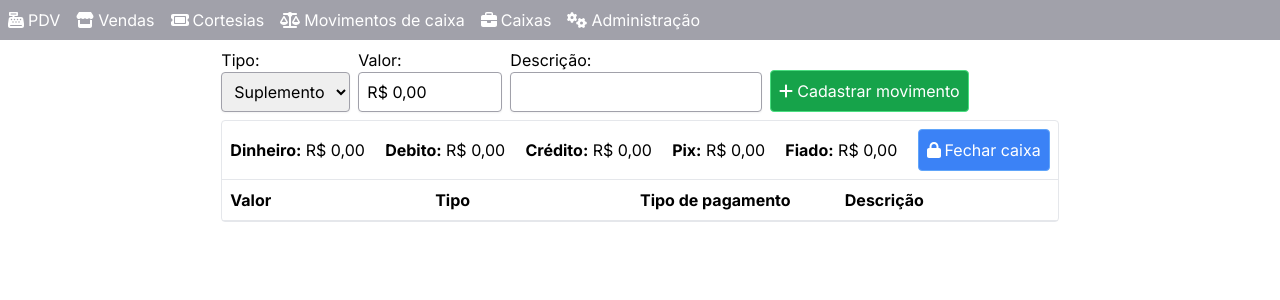
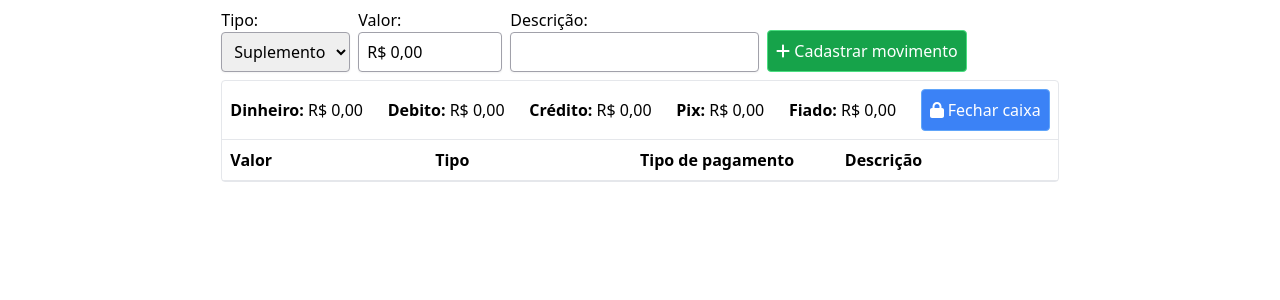
Before and after one commit to mpedro1996-dev/church-pdv-react, a Next.js app: page /cash-flows in a window 1280 px wide. Shown: the top 300 px of the page. Built offline with nearby package versions, Linux system fonts and the light colour scheme; what tw-elements would draw is missing.

Commit message:
Refatorção do navbar

```diff
--- a/app/admin/page.tsx
+++ b/app/admin/page.tsx
@@ -5,7 +5,6 @@ import Navbar from "../components/navbar";
 export default function Page() {
     return (
         <div>
-            <Navbar />
             <div className="flex flex-col items-center justify-center min-h-screen py-2">
                 <h1 className="text-4xl font-bold mb-4">Administração</h1>
                 <p className="text-lg text-gray-600">Bem-vindo à página de administração.</p>
--- a/app/cash-flows/page.tsx
+++ b/app/cash-flows/page.tsx
@@ -207,7 +207,6 @@ export default function CashFlows() {
             {modalOpen && <CloseCash closeModal={closeModal} />}
 
             <div className="flex flex-col h-screen">
-                <Navbar />
                 <div className="flex flex-row w-full items-start justify-center">
                     <div className="w-8/12 p-2">
                         <form className="flex flex-row gap-2 mb-2" onSubmit={handleSubmit(createCashFlow)}>
--- a/app/cashes/page.tsx
+++ b/app/cashes/page.tsx
@@ -60,7 +60,6 @@ export default function CashFlows() {
 
 
       <div className="flex flex-col h-screen">
-        <Navbar />
         <div className="flex flex-row w-full items-start justify-center">
           <div className="w-8/12 p-2">
 
--- /dev/null
+++ b/app/components/client-root.tsx
@@ -0,0 +1,31 @@
+"use client";
+
+import React from "react";
+import Navbar from "./navbar";
+import AxiosInterceptor from "./axios-interceptor";
+import GlobalLoading from "./global-loading";
+import { useTokenStore } from "../lib/zustand";
+
+interface Props {
+    children: React.ReactNode;
+    className: string;
+}
+
+export default function ClientRoot({ children, className }: Props) {
+
+    const { token } = useTokenStore();
+    const isLoggedIn = token !== null;
+
+    return (
+        <html>
+            <body>
+                <div className="flex flex-col h-screen">
+                    <AxiosInterceptor />
+                    <GlobalLoading />
+                    {isLoggedIn && <Navbar />}
+                    <div className="flex-1">{children}</div>
+                </div>
+            </body>
+        </html>
+    );
+}
--- a/app/courtesies/page.tsx
+++ b/app/courtesies/page.tsx
@@ -19,11 +19,11 @@ interface Courtesy {
 }
 
 
-export default function Courtesies(){
+export default function Courtesies() {
 
   const [modalOpen, setModalOpen] = useState(false);
-    const {token} = useTokenStore();
-    const {courtesies, setCourtesies} = useCourtesyStore();
+  const { token } = useTokenStore();
+  const { courtesies, setCourtesies } = useCourtesyStore();
 
   const openModal = () => setModalOpen(true);
 
@@ -41,7 +41,7 @@ export default function Courtesies(){
     "Data"
   ];
 
-    const GetCourtesies = useCallback(async()=> {
+  const GetCourtesies = useCallback(async () => {
     if (!token) {
       console.error('No token found');
       return;
@@ -73,19 +73,18 @@ export default function Courtesies(){
 
   return (
     <>
-        {modalOpen && <NewCourtesy closeModal={closeModal}/>}
+      {modalOpen && <NewCourtesy closeModal={closeModal} />}
       <div className="flex flex-col h-screen">
-            <Navbar/>
         <div className="flex flex-row w-full items-start justify-center">
           <div className="w-8/12 p-2">
             <div className="flex flex-row-reverse mb-2">
-                        <button type="button" className="text-white bg-green-600 border rounded border-green-400 p-2 flex items-center gap-1" onClick={openModal}><FontAwesomeIcon icon={faPlus}/>Emitir cortesias</button>
+              <button type="button" className="text-white bg-green-600 border rounded border-green-400 p-2 flex items-center gap-1" onClick={openModal}><FontAwesomeIcon icon={faPlus} />Emitir cortesias</button>
             </div>
 
             <div className="flex flex-col border rounded">
-                        <FlexTableHeaders headers={headers} hasActionButton={true}/>
+              <FlexTableHeaders headers={headers} hasActionButton={true} />
               {courtesies.map((courtesy) => (<CourtesyRow key={courtesy.id} id={courtesy.id} ministry={courtesy.ministry} product={courtesy.product} quantity={courtesy.quantity}
-                        creationDate={courtesy.creationDate}/>))}
+                creationDate={courtesy.creationDate} />))}
             </div>
           </div>
         </div>
--- a/app/layout.tsx
+++ b/app/layout.tsx
@@ -1,8 +1,12 @@
+
 import type { Metadata } from "next";
 import { Inter } from "next/font/google";
 import "./globals.css";
 import AxiosInterceptor from "./components/axios-interceptor";
 import GlobalLoading from "./components/global-loading";
+import Navbar from "./components/navbar";
+import { useTokenStore } from "./lib/zustand";
+import ClientRoot from "./components/client-root";
 
 const inter = Inter({ subsets: ["latin"] });
 
@@ -16,13 +20,12 @@ export default function RootLayout({
 }: Readonly<{
   children: React.ReactNode;
 }>) {
+
+
+
   return (
-    <html lang="en">
-      <body className={inter.className}>
-        <AxiosInterceptor />
-        <GlobalLoading />
-        {children}
-      </body>
-    </html>
+    <ClientRoot className={inter.className}>
+      {children}
+    </ClientRoot>
   );
 }
--- /dev/null
+++ b/app/loading.tsx
@@ -0,0 +1,5 @@
+import LoadingComponent from "./components/loading";
+
+export default function Loading() {
+    return <LoadingComponent message={null} />;
+}
--- a/app/payments/page.tsx
+++ b/app/payments/page.tsx
@@ -267,7 +267,6 @@ export default function Payment() {
                 </div>
             </div>
             <div className="flex flex-col h-screen">
-                <Navbar />
                 <div className="flex flex-1">
                     <aside className="w-72 flex flex-col border rounded m-1">
                         <Cart disableRemove={true} />
--- a/app/pos/page.tsx
+++ b/app/pos/page.tsx
@@ -70,7 +70,6 @@ export default function Sale() {
     <>
 
       <div className="flex flex-col h-screen">
-        <Navbar />
         <div className="flex flex-1">
           <aside className="w-72 flex flex-col border rounded m-1">
             <Cart disableRemove={false} />
--- a/app/sales/page.tsx
+++ b/app/sales/page.tsx
@@ -92,7 +92,6 @@ export default function Sales() {
       {modalOpen && <UpdatePayment closeModal={closeModal} id={id} paymentType={paymentType} />}
 
       <div className="flex flex-col h-screen">
-        <Navbar />
         <div className="flex flex-row w-full items-start justify-center">
           <div className="w-8/12 p-2">
             <div className="flex flex-row gap-2 mb-2">
```
Lines whose indentation alone changed are shown as unchanged.
